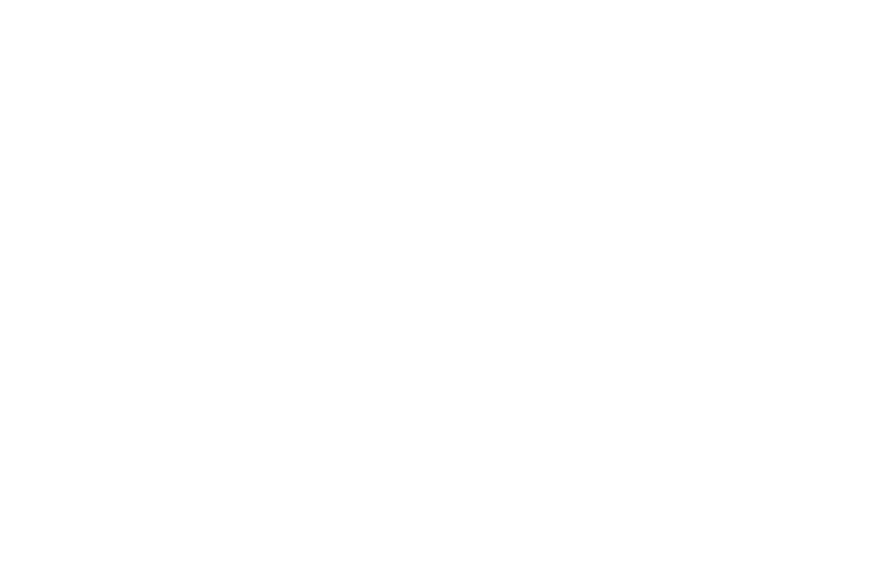
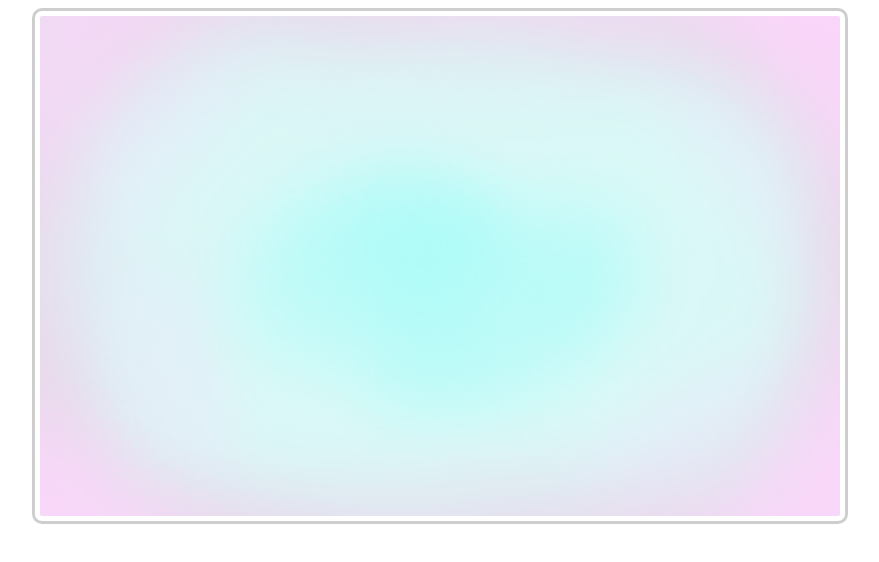
Before and after one commit to Slowpossum/Javascript-Game, a plain HTML site: page index.html in a window 1280 px wide. Shown: the whole page, without its empty margins (200-1079 px from the left). Drawn offline with Linux system fonts and the light colour scheme.

Commit message:
Basic canvas coding finished.

```diff
--- a/assets/CSS/style.css
+++ b/assets/CSS/style.css
@@ -0,0 +1,7 @@
+.canvasFormatting {
+    border: 3px solid #cecece;
+    border-radius: 10px;
+    padding: 5px;
+    margin: 0 auto;
+    display: block;
+}
--- a/assets/javascript/game.js
+++ b/assets/javascript/game.js
@@ -0,0 +1,76 @@
+var gameStatus;
+var objects = {};
+var theme = "light";
+
+function hangmanStart() {
+    gameBackground = new component(800, 500, hangmanGame.background, 0, 0, "image");
+    loadLetters();
+    hangmanGame.start();
+}
+
+var hangmanGame = {
+    canvas: document.createElement("canvas"),
+    status: "menu",
+    background: `./assets/images/${theme}/background.png`,
+    start: function () {
+        this.canvas.width = 800;
+        this.canvas.height = 500;
+        this.context = this.canvas.getContext("2d");
+        this.canvas.classList.add("canvasFormatting");
+        document.body.insertBefore(this.canvas, document.body.childNodes[0]);
+        this.interval = setInterval(updateGameArea, 200);
+    },
+    clear: function () {
+        this.context.clearRect(0, 0, this.canvas.width, this.canvas.height);
+    }
+}
+
+function updateGameArea() {
+    hangmanGame.clear();
+    gameBackground.update();
+    updateLetters();
+}
+
+function component(width, height, src, x, y, type) {
+    this.type = type;
+    if (type === "image") {
+        this.image = new Image();
+        this.image.src = src;
+    }
+    this.width = width;
+    this.height = height;
+    this.speedX = 0;
+    this.speedY = 0;
+    this.x = x;
+    this.y = y;
+    this.update = function () {
+        ctx = hangmanGame.context;
+        if (type === "image") {
+            ctx.drawImage(this.image,
+                this.x,
+                this.y,
+                this.width, this.height);
+        } else {
+            ctx.fillStyle = src;
+            ctx.fillRect(this.x, this.y, this.width, this.height);
+        }
+    }
+}
+
+function loadLetters() {
+    var hangman = "hangman";
+
+    for(var i = 0; i < 7; i++){
+        objects[i] = new component(100, 100, `./assets/images/letters/${hangman[i]}.png`, (70 + (i * 110)), -250, "image");
+    }
+}
+
+function updateLetters() {
+    for(var i = 0; i < Object.keys(objects).length; i++) {
+        if(objects[i].y <= 50) {
+            objects[i].y += 5;
+        }
+
+        objects[i].update();
+    }
+}
--- a/index.html
+++ b/index.html
@@ -7,12 +7,9 @@
     <meta http-equiv="X-UA-Compatible" content="ie=edge">
     <link rel="stylesheet" href="./assets/CSS/style.css">
     <script src="./assets/javascript/game.js" type="text/javascript" defer></script>
-    <title>??????</title>
+    <title>Hangman</title>
 </head>
 
-<body>
-    <div class="wrapper">
-
-    </div>
+<body onload="hangmanStart()">
 </body>
 </html>
```
Also changed, not shown: assets/images/letters/a.png (added), assets/images/letters/g.png (added), assets/images/letters/h.png (added), assets/images/letters/m.png (added), assets/images/letters/n.png (added), assets/images/light/background.png (renamed from assets/images/backgroundLight.png), assets/images/light/flowerBlue.png (renamed from assets/images/flowerBlue.png), assets/images/light/flowerPink.png (renamed from assets/images/flowerPink.png).
